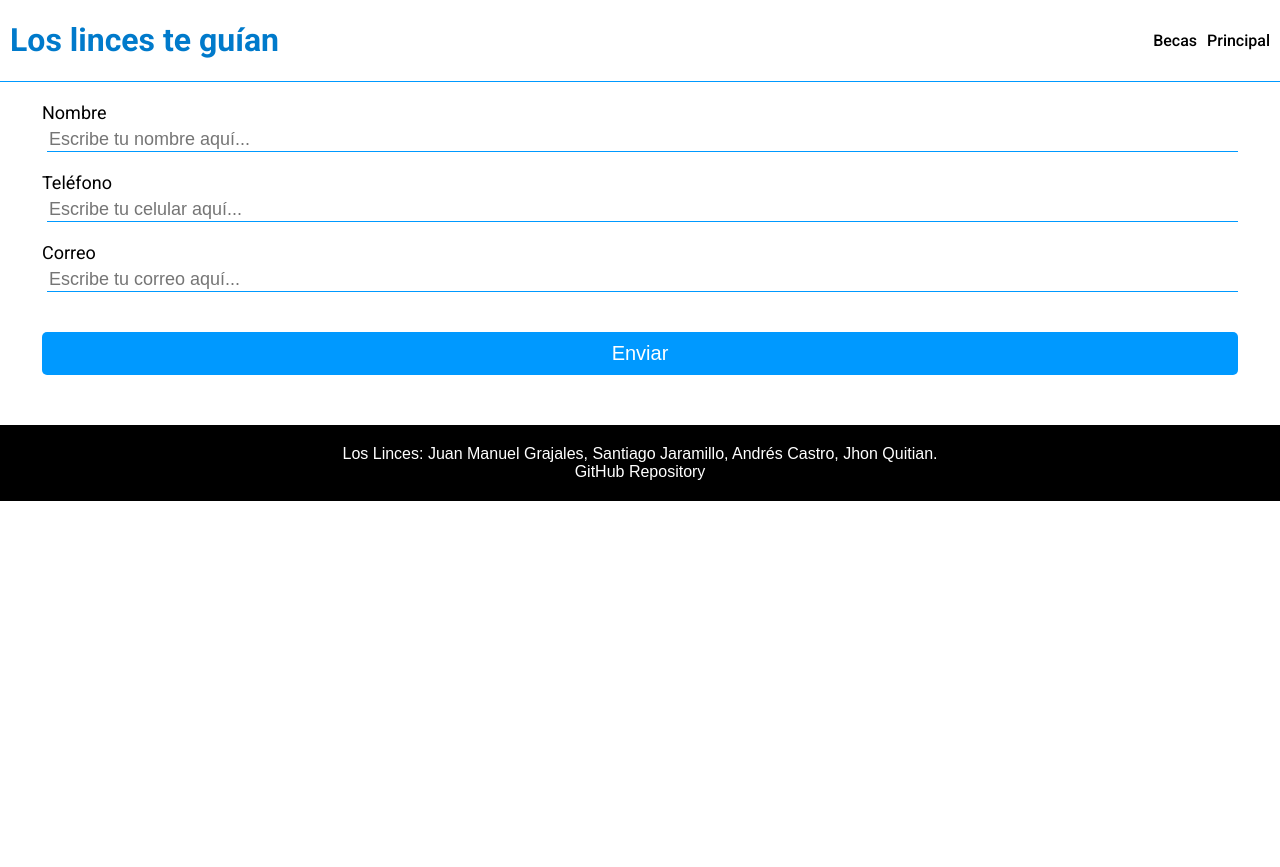
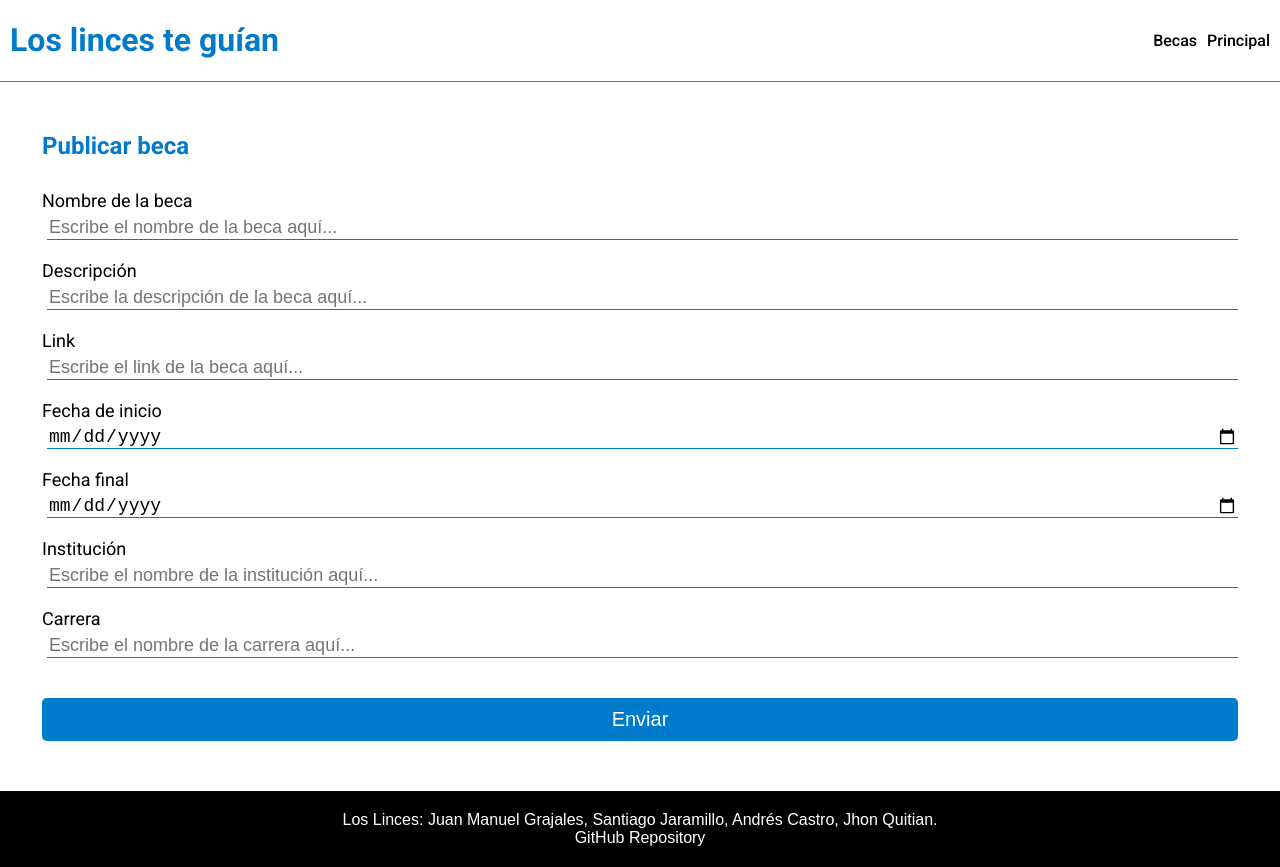
Before and after one commit to GrajalesU/hackathon-udea, a Next.js app: page /add-scholarship in a window 1280 px wide. Before the commit the page ends 800 px from the top, so only its background shows below. Built offline with nearby package versions, Linux system fonts and the light colour scheme.

Commit message:
Add scholarship

```diff
--- a/app/add-scholarship/page.jsx
+++ b/app/add-scholarship/page.jsx
@@ -3,30 +3,62 @@ import styles from "../../styles/AddScholarship.module.css";
 export default function AddScholarshipPage() {
     return (
         <section className={styles.container}>
-
+        <h1 className={styles.title}>Publicar beca</h1>
         <form action="" className={styles.form}>
           <label className={styles.formElement}>
-            <span className={styles.formElementTitle}>Nombre</span>
+            <span className={styles.formElementTitle}>Nombre de la beca</span>
             <input
               className={styles.formElementInput}
               type="text"
-              placeholder="Escribe tu nombre aquí..."
+              placeholder="Escribe el nombre de la beca aquí..."
             />
           </label>
           <label className={styles.formElement}>
-            <span className={styles.formElementTitle}>Teléfono</span>
+            <span className={styles.formElementTitle}>Descripción</span>
             <input
               className={styles.formElementInput}
               type="text"
-              placeholder="Escribe tu celular aquí..."
+              placeholder="Escribe la descripción de la beca aquí..."
             />
           </label>
           <label className={styles.formElement}>
-            <span className={styles.formElementTitle}>Correo</span>
+            <span className={styles.formElementTitle}>Link</span>
             <input
               className={styles.formElementInput}
               type="email"
-              placeholder="Escribe tu correo aquí..."
+              placeholder="Escribe el link de la beca aquí..."
+            />
+          </label>
+          <label className={styles.formElement}>
+            <span className={styles.formElementTitle}>Fecha de inicio</span>
+            <input
+              className={styles.formElementInput}
+              type="date"
+              placeholder="Escribe la fecha de inicio de la beca aquí..."
+            />
+          </label>
+          <label className={styles.formElement}>
+            <span className={styles.formElementTitle}>Fecha final</span>
+            <input
+              className={styles.formElementInput}
+              type="date"
+              placeholder="Escribe la fecha final de la beca aquí..."
+            />
+          </label>
+          <label className={styles.formElement}>
+            <span className={styles.formElementTitle}>Institución</span>
+            <input
+              className={styles.formElementInput}
+              type="text"
+              placeholder="Escribe el nombre de la institución aquí..."
+            />
+          </label>
+          <label className={styles.formElement}>
+            <span className={styles.formElementTitle}>Carrera</span>
+            <input
+              className={styles.formElementInput}
+              type="text"
+              placeholder="Escribe el nombre de la carrera aquí..."
             />
           </label>
 
@@ -36,4 +68,5 @@ export default function AddScholarshipPage() {
         </form>
         </section>
     )
+
 }
--- a/styles/AddScholarship.module.css
+++ b/styles/AddScholarship.module.css
@@ -7,8 +7,7 @@
   }
 
   .title {
-    color: #09f;
-    text-align: center;
+    color: rgb(0, 122, 203);
     padding: 10px 0;
   }
 
@@ -39,13 +38,13 @@
   .formElementInput {
     background: transparent;
     border: 0;
-    border-bottom: 1px solid #09f;
+    border-bottom: 1px solid rgb(0, 122, 203);
     font-size: 18px;
     margin-left: 5px;
   }
 
   .formButton {
-    background: #09f;
+    background: rgb(0, 122, 203);
     padding: 10px;
     border: 0;
     color: white;
```
